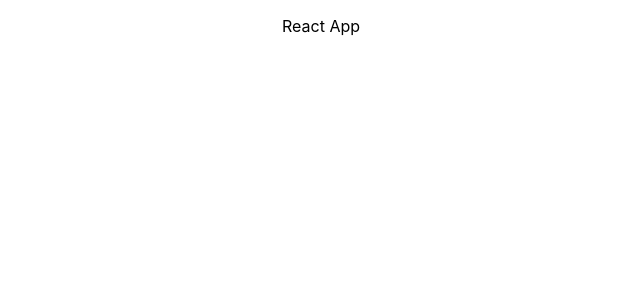
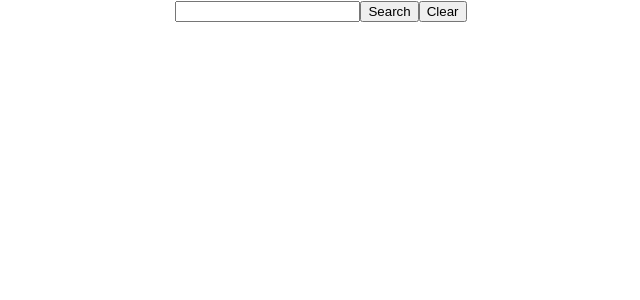
Before and after one commit to mjayfinley/react-practice, a React (Create React App) app: page / in a window 1280 px wide. Shown: the top 300 px of the page, without its empty margins (319-959 px from the left). Built offline with nearby package versions, Linux system fonts and the light colour scheme.

Commit message:
useRef example

```diff
--- a/src/App.js
+++ b/src/App.js
@@ -2,9 +2,28 @@ import React from 'react';
 import './App.css';
 
 function App() {
+    const [query, setQuery] = React.useState("");
+
+    const searchInput = React.useRef(null);
+
+    function handleClearSearch() {
+        searchInput.current.value = "";
+        searchInput.current.focus();
+    }
+
     return (
         <div className="App">
-            <p>React App</p>
+            <form>
+                <input
+                    type="text"
+                    onChange={event => setQuery(event.target.value)}
+                    ref={searchInput}
+                />
+                <button type="submit">Search</button>
+                <button type="button" onClick={handleClearSearch}>Clear</button>
+            </form>
+
+            <p>{query}</p>
         </div>
     );
 }
```
